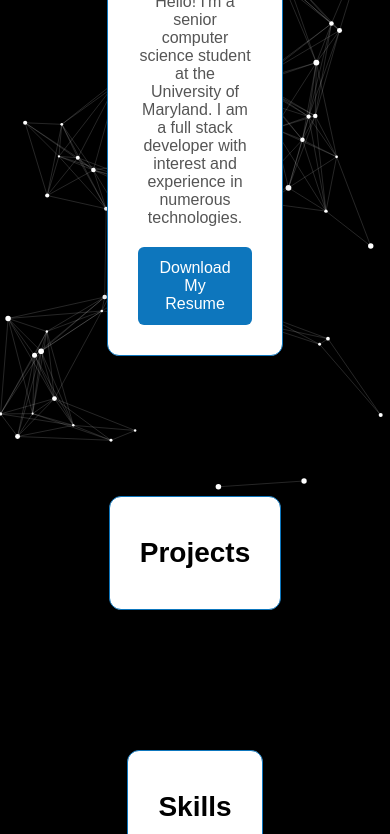
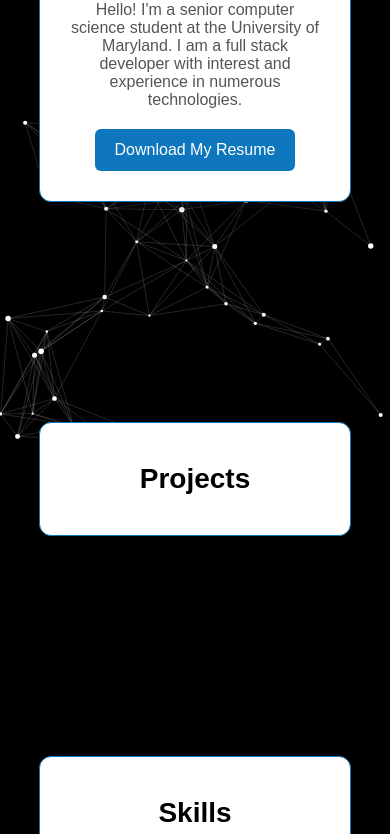
Before and after one commit to ryanwallman/Wallman-Webpage, a plain HTML site: page index.html in a window 390 px wide. Shown: the part 349-1183 px from the top of the page. Drawn offline with Linux system fonts and the light colour scheme.

Commit message:
resolution bug for containers on mobile

```diff
--- a/index.html
+++ b/index.html
@@ -2,7 +2,7 @@
 <html lang="en">
 <head>
     <meta charset="UTF-8">
-    <meta name="viewport" content="width=device-width, initial-scale=1.0">
+    <meta name="viewport" content="width=device-width, initial-scale=1, maximum-scale=1">
     <title>Ryan Wallman - Portfolio</title>
     <link rel="stylesheet" href="styles.css">
 </head>
--- a/styles.css
+++ b/styles.css
@@ -98,6 +98,16 @@ canvas {
     width: 60vw;
 }
 
+@media (max-width: 600px) {
+    .content-container {
+        margin: 40px;
+        width: 80vw !important;
+        max-width: none !important;
+        min-width: 80vw !important;
+        box-sizing: border-box !important;
+    }
+}
+
 .profile-img {
     width: 15vw;
     border-radius: 50%;
```
